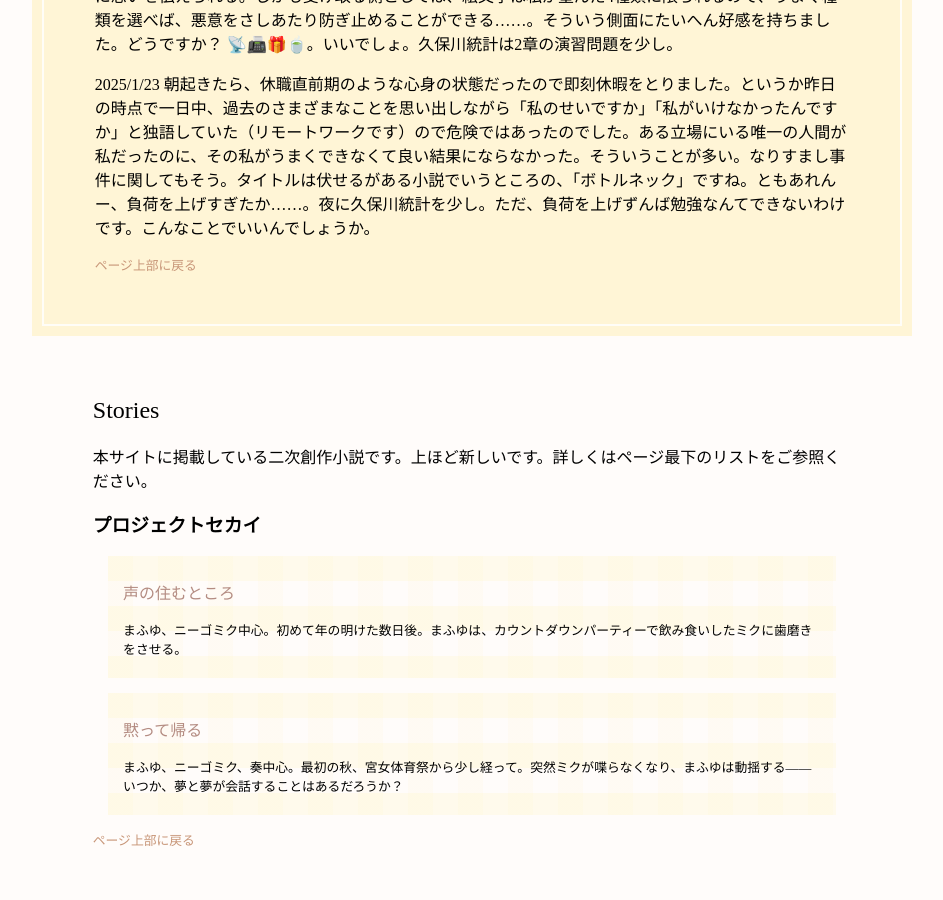
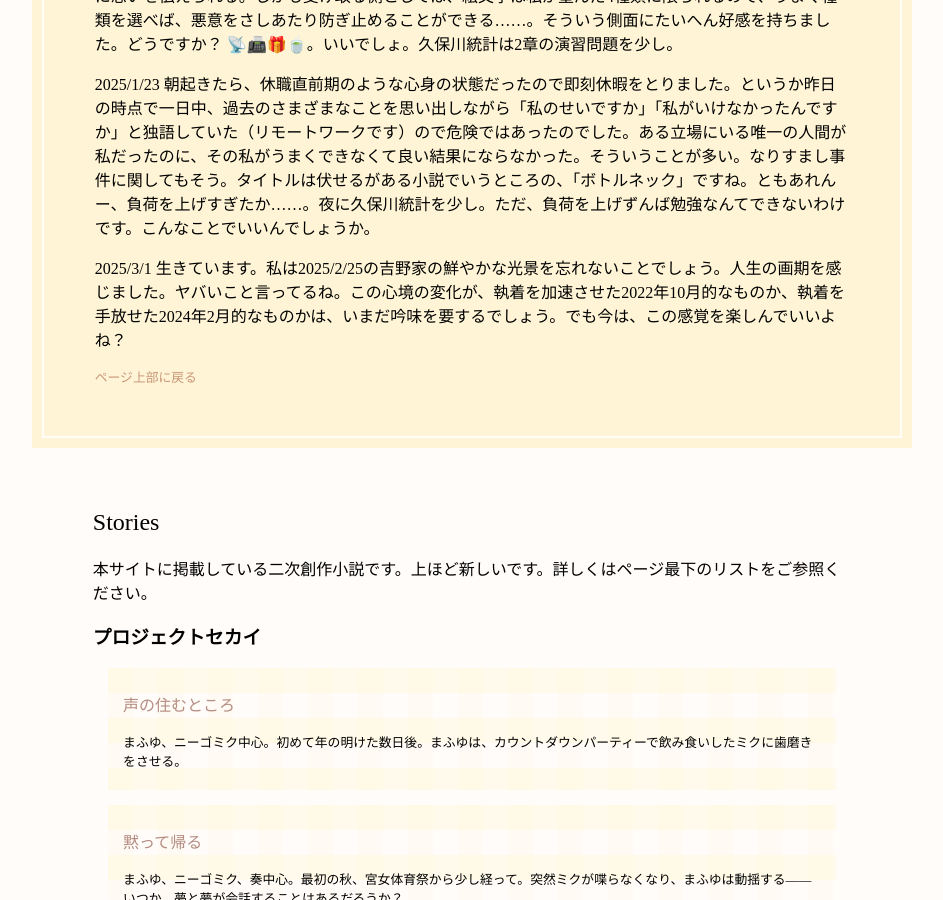
Before and after one commit to misora100/misora100.github.io, a Jekyll site: the page index.html, which Jekyll copies as it is, in a window 1280 px wide and 900 px high, scrolled down 3466 px. Shown: the whole window, without its empty margins (168-1111 px from the left). Built offline with Jekyll 4.4.1, drawn with Linux system fonts in a browser that asks for light colours; some web fonts are replaced.

Commit message:
Update index.html

```diff
--- a/index.html
+++ b/index.html
@@ -94,6 +94,7 @@
         <p>2025/1/21 夕方に不安が亢進して急にLINE友達が欲しくなった。そんな発露の仕方もあるんだね。夜になると不安はおさまり、仕事が遅く終わったあとTwitterに連ツイしました。ガルパ論の企図を、TLで話題になっていた事柄と併せて語りました。ブログにまとめるかもしれないし、まとめないかもしれない。しかし文章力の低下、感じました。</p>
         <p>2025/1/22 昨夜、1時頃まで仕事の作業をしていたので……そしてその原因は私の能率の悪さに他ならないので……今日は大変。疲れているし、惨めにもなる。不安が亢進する。こんなときには、今般身につけた「他人事モード」に入ることが有効だったのだが、今日はそうでもなかった。私は椅子に縛り付けられていて、「私自身の支援者としての私」モードに切り替えたって別に仕事がうまくいくようになるわけでもなし。さて、ところで私、<a href="https://wavebox.me/wave/7hxn34q3hawriyo0/">Wavebox</a>というのを設置してみたよ。匿名で、ワンタップで絵文字(📡📠🎁🍵)を送れます。しかもなんと……追加でメッセージを送ることもできます。話は聞いたぞ！ お前に話がある！ いいぞ！ 落ち着け！ 等、私を応援したい方（漠然とした言い方）は、いつでも送っていただけますと幸いです。この、ワンタップで絵文字だけ送れる、つまり応援したい側からしたらほぼハードルなしに思いを伝えられる。しかも受け取る側としては、絵文字は私が望んだ4種類に限られるので、うまく種類を選べば、悪意をさしあたり防ぎ止めることができる……。そういう側面にたいへん好感を持ちました。どうですか？ 📡📠🎁🍵。いいでしょ。久保川統計は2章の演習問題を少し。</p>
         <p>2025/1/23 朝起きたら、休職直前期のような心身の状態だったので即刻休暇をとりました。というか昨日の時点で一日中、過去のさまざまなことを思い出しながら「私のせいですか」「私がいけなかったんですか」と独語していた（リモートワークです）ので危険ではあったのでした。ある立場にいる唯一の人間が私だったのに、その私がうまくできなくて良い結果にならなかった。そういうことが多い。なりすまし事件に関してもそう。タイトルは伏せるがある小説でいうところの、「ボトルネック」ですね。ともあれんー、負荷を上げすぎたか……。夜に久保川統計を少し。ただ、負荷を上げずんば勉強なんてできないわけです。こんなことでいいんでしょうか。</p>
+        <p>2025/3/1 生きています。私は2025/2/25の吉野家の鮮やかな光景を忘れないことでしょう。人生の画期を感じました。ヤバいこと言ってるね。この心境の変化が、執着を加速させた2022年10月的なものか、執着を手放せた2024年2月的なものかは、いまだ吟味を要するでしょう。でも今は、この感覚を楽しんでいいよね？</p>
         <div class="back_to_menu"><p><a onclick="ScrollWindow('menu');">ページ上部に戻る</a></p></div>
     </div>
     <div class="main" id="stories">
```
